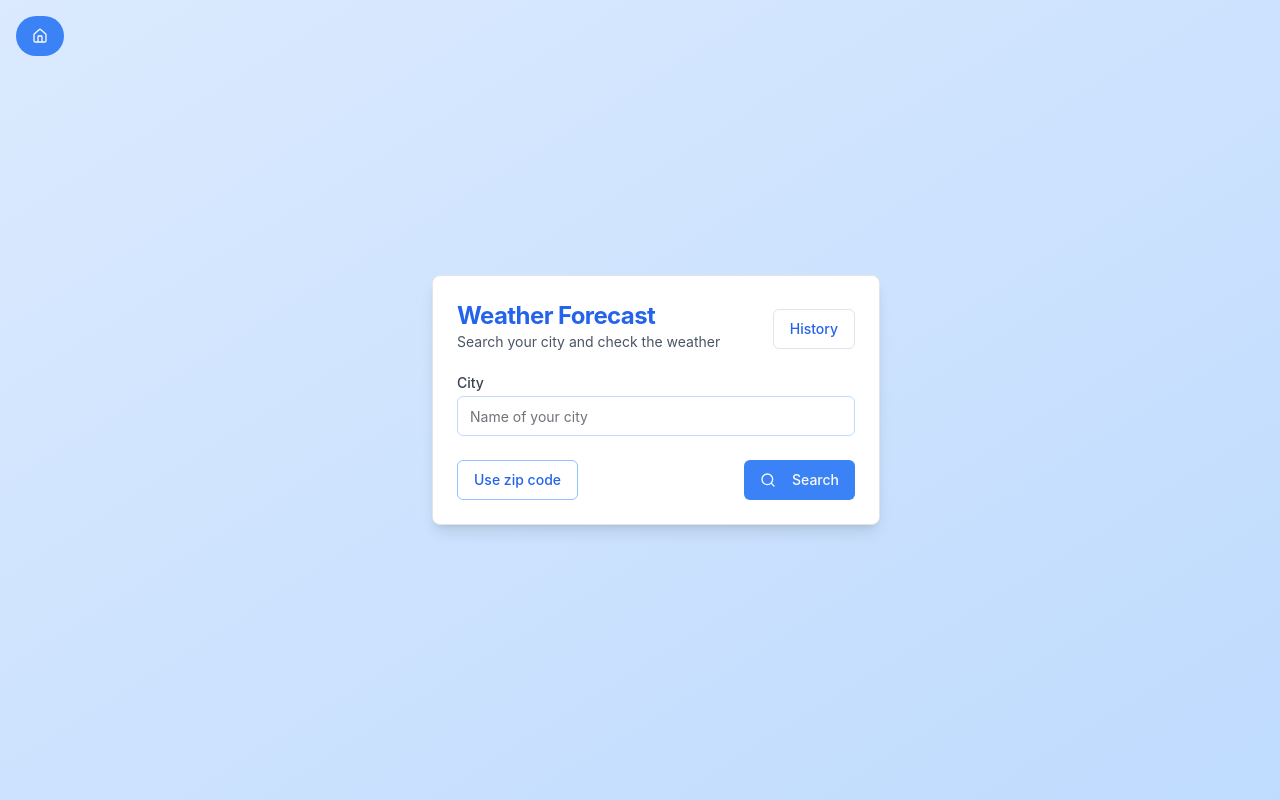
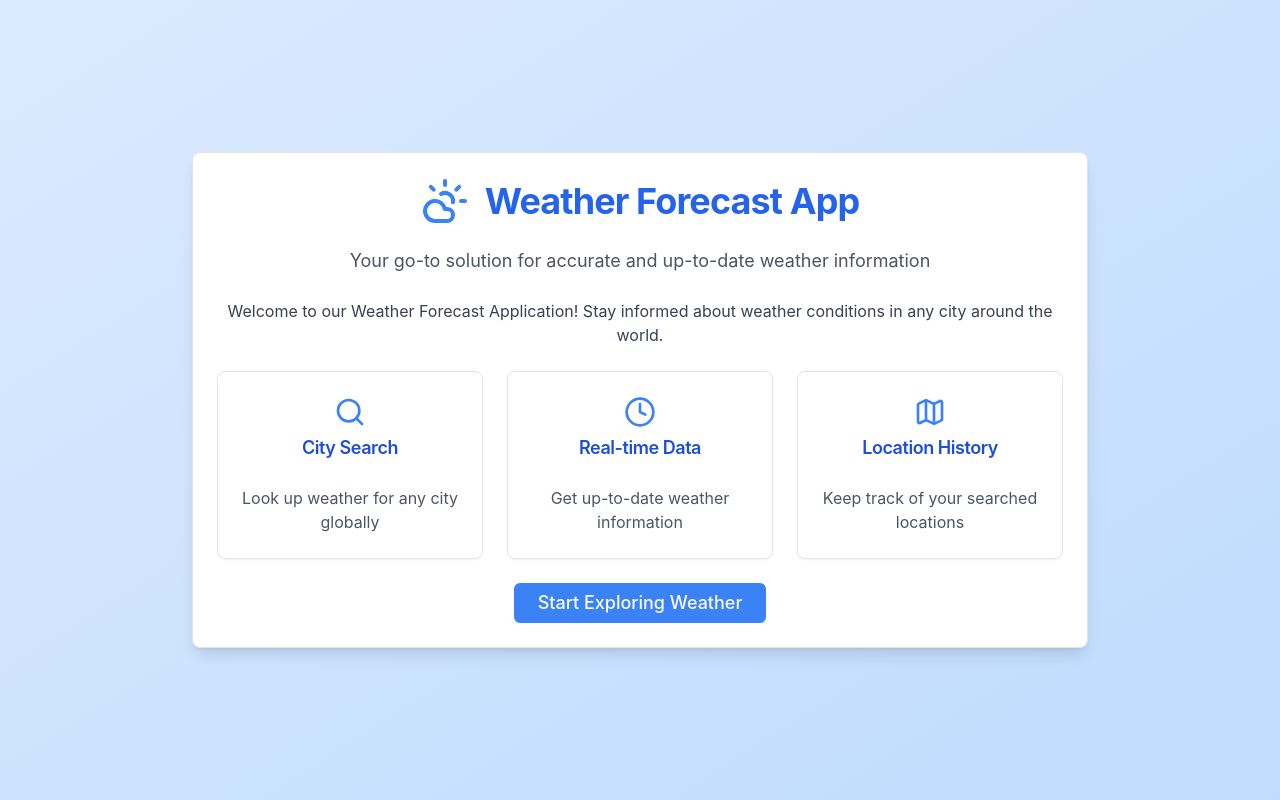
Before and after one commit to Patrick510/Weather_Project, a React (Vite) app: page / in a window 1280 px wide. Built offline with nearby package versions, Linux system fonts and the light colour scheme.

Commit message:
feat: swap routing paths for Home and App components to enhance navigation flow

```diff
--- a/src/main.tsx
+++ b/src/main.tsx
@@ -9,8 +9,8 @@
   <StrictMode>
     <BrowserRouter>
       <Routes>
-        <Route path="/" element={<App />} />
-        <Route path="/home" element={<Home />} />
+        <Route path="/" element={<Home />} />
+        <Route path="/home" element={<App />} />
       </Routes>
     </BrowserRouter>
   </StrictMode>
--- a/src/pages/App.tsx
+++ b/src/pages/App.tsx
@@ -78,7 +78,7 @@
 
   return (
     <div className="min-h-screen bg-gradient-to-br from-blue-100 to-blue-200 p-8 flex gap-8 items-center justify-center">
-      <NavLink to="/home">
+      <NavLink to="/">
         <Button className="bg-blue-500 hover:bg-blue-600 absolute top-4 left-4 rounded-full">
           <House className="h-4 w-4" />
         </Button>
--- a/src/pages/Home.tsx
+++ b/src/pages/Home.tsx
@@ -51,7 +51,7 @@
           </div>
         </CardContent>
         <CardFooter className="flex justify-center">
-          <NavLink to="/">
+          <NavLink to="/home">
             <Button className="bg-blue-500 hover:bg-blue-600 text-lg px-6 py-3">
               Start Exploring Weather
             </Button>
```
